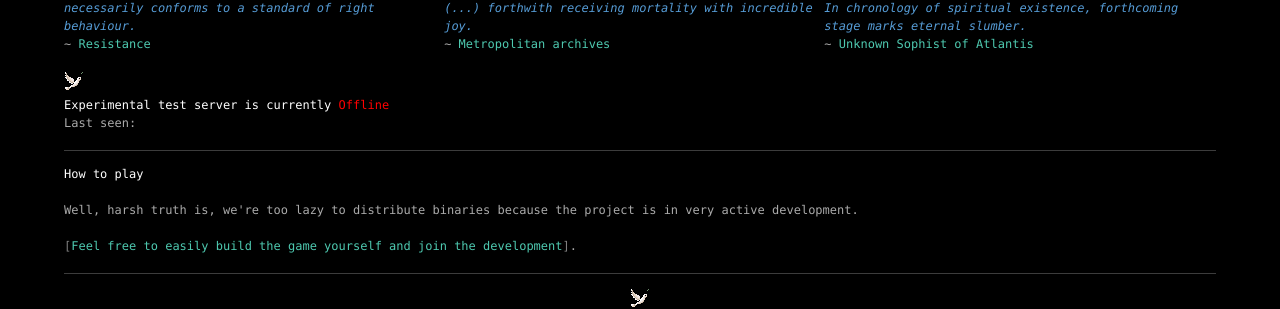
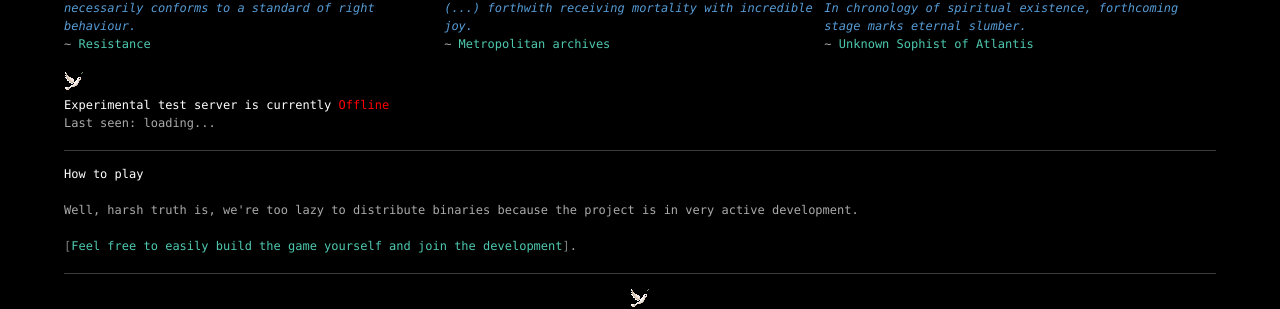
Before and after one commit to TeamHypersomnia/TeamHypersomnia.github.io, a Jekyll site: the page built from play.html, in a window 1280 px wide, cut to the strip 186-495 px from the top of the page. Built offline with Jekyll 4.4.1, drawn with Linux system fonts in a browser that asks for light colours; grey boxes are pictures that could not be loaded.

Commit message:
last online test #6

```diff
--- a/_includes/header.html
+++ b/_includes/header.html
@@ -50,7 +50,7 @@
 </div>
 
 <div id="serverwidget">
-<span style="color:white">Experimental test server is currently <span style="color:red">Offline</span></span><br/>Last seen:
+<span style="color:white">Experimental test server is currently <span style="color:red">Offline</span></span><br/>Last seen: loading...
 </div>
 
 <script>
@@ -111,9 +111,12 @@
 offline_content += seconds + "s ";
 
       offline_content += "ago";
-    }
 
     document.getElementById("offlineclock").innerHTML = offline_content;
+    }
+    else {
+    document.getElementById("offlineclock").innerHTML = "loading...";
+    }
   }
 
   function msToTime(duration) {
```
